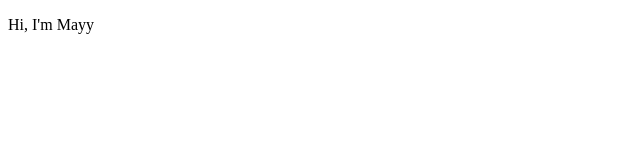
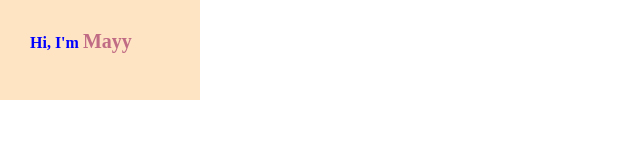
Before and after one commit to mayydicode/JsBasic2, a plain HTML site: page index.html in a window 1280 px wide. Shown: the whole page, without its empty margins (0-640 px from the left). Drawn offline with Linux system fonts and the light colour scheme.

Commit message:
source day4

```diff
--- a/index.css
+++ b/index.css
@@ -3,19 +3,21 @@
   padding: 0;
   box-sizing: border-box;
 }
-/* .body {
+.body {
   height: 500px;
   width: 700px;
   background: linear-gradient(to right, #355c7d, #c06c84);
-} */
+}
 .main {
   color: blue;
   font-weight: 600;
-  height: 30px;
+  height: 100px;
   width: 200px;
   background-color: bisque;
-  justify-content: center;
-  align-items: center;
+  /* justify-content: center;
+  align-items: center; */
+  padding-top: 30px;
+  padding-left: 30px;
 }
 
 .name {
--- a/index.html
+++ b/index.html
@@ -4,7 +4,7 @@
     <meta charset="UTF-8" />
     <meta name="viewport" content="width=device-width, initial-scale=1.0" />
     <title>JsBasic</title>
-    <!-- <link rel="stylesheet" href="index.css" /> -->
+    <link rel="stylesheet" href="index.css" />
   </head>
   <!-- <script src="./video 2/video2.js"></script> -->
   <body>
```
